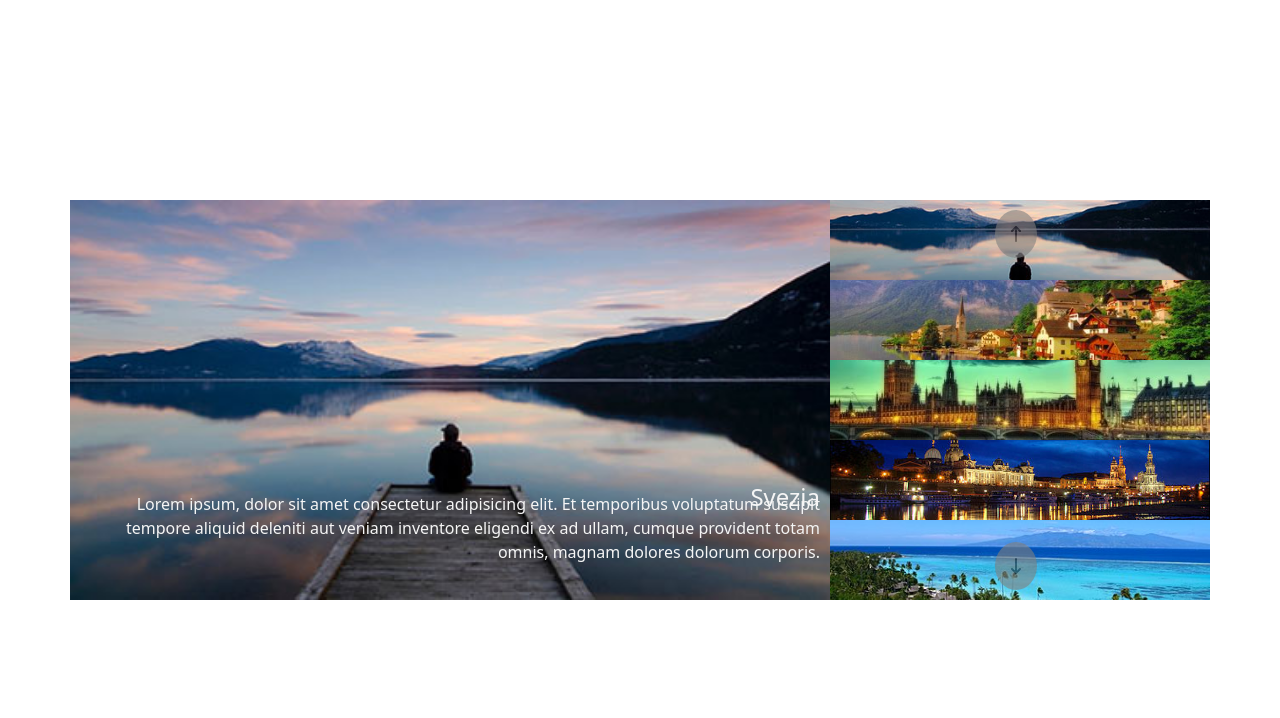
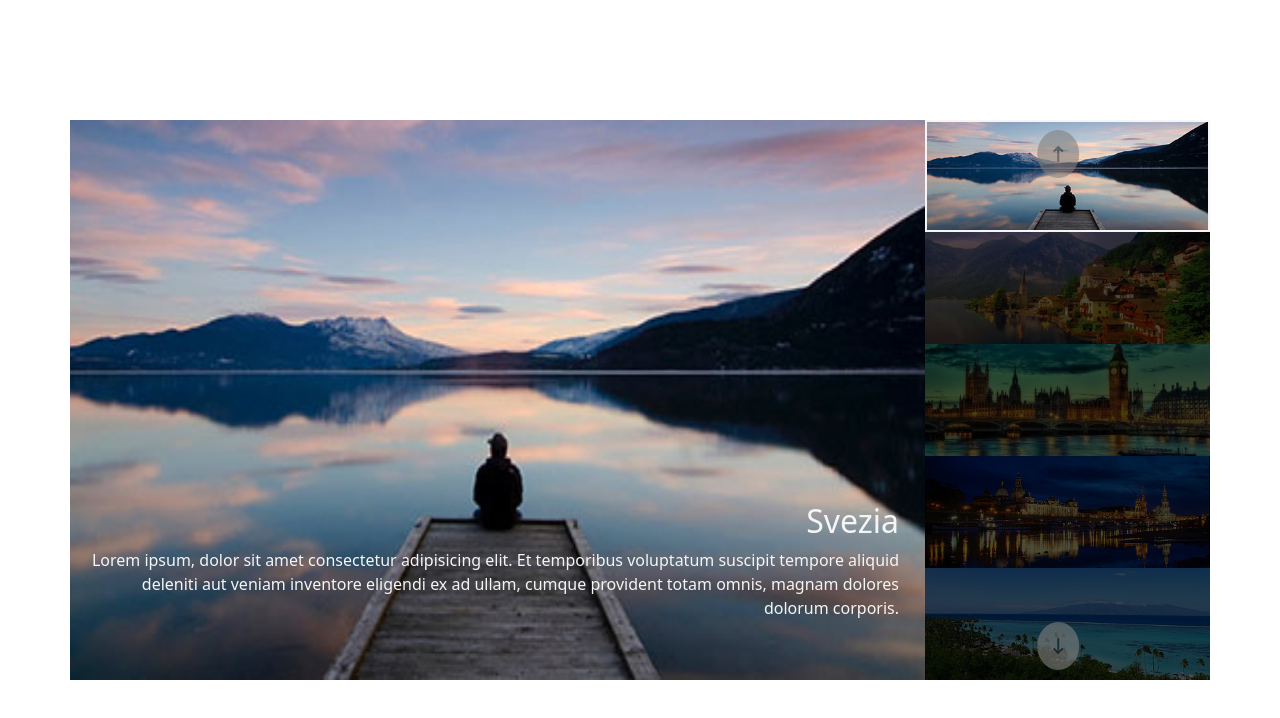
Before and after one commit to Mantured/js-array-carousel, a plain HTML site: page index.html in a window 1280 px wide. Drawn offline with nearby package versions, Linux system fonts and the light colour scheme.

Commit message:
rivisited with solution by lecture

```diff
--- a/css/style.css
+++ b/css/style.css
@@ -4,44 +4,56 @@
 	align-items: center;
 }
 
-.my-carousel {
-	height: 50vh;
+.items {
+	height: 70vh;
 	width: 100%;
 	text-align: right;
-	position: relative;
 }
 
-.my-carousel img {
+.item {
+	position: relative;
+	height: 100%;
+	display: none;
+}
+
+.item.active {
+	display: block;
+}
+
+.items img {
 	width: 100%;
 	height: 100%;
 }
 
-.my-carousel-imgs {
-	height: 50vh;
+.item-description {
+	position: absolute;
+	color: whitesmoke;
+	right: 10px;
+	bottom: 5%;
+	padding: 1rem;
+}
+
+.thumbnails {
+	height: 70vh;
 	position: relative;
 	width: 100%;
 }
 
-.my-carousel-imgs img {
+.thumbnail {
 	height: calc(100% / 5);
 	width: 100%;
-	object-fit: cover;
+	filter: brightness(0.3);
 }
 
-#title,
-#description {
-	position: absolute;
-	color: whitesmoke;
-	right: 10px;
+.thumbnail.active {
+	filter: brightness(1);
+	border: 2px solid whitesmoke;
 }
 
-#title {
-	bottom: 20%;
-}
-
-#description {
-	bottom: 5%;
-	width: 95%;
+.thumbnail img {
+	object-fit: cover;
+	height: 100%;
+	width: 100%;
 }
 
 div .fas {
@@ -51,8 +63,9 @@ div .fas {
 	border-radius: 50%;
 	opacity: 0.6;
 	right: 40%;
-	transform: translateX(-50%);
+	transform: translateX(-40%);
 	cursor: pointer;
+	z-index: 1;
 }
 div .fa-arrow-up-long {
 	top: 10px;
--- a/index.html
+++ b/index.html
@@ -23,21 +23,29 @@
             <div class="container">
                 <div class="row">
                     <!-- immagini principali con titile e testo -->
-                    <div class="col-8 p-0">
-                        <div class="my-carousel">
-                            <img src="img/01.jpg" alt="random pic" id="main-img">
-                            <h4 id="title">Svezia</h4>
-                            <p id="description">Lorem ipsum, dolor sit amet consectetur adipisicing elit. Et temporibus voluptatum suscipit tempore aliquid deleniti aut veniam inventore eligendi ex ad ullam, cumque provident totam omnis, magnam dolores dolorum corporis.</p>
+                    <div class="col-9 p-0">
+                        <div class="items">
+<!--                           <div class="item">
+                                <img src="img/01.jpg" alt="random pic" >
+                                <div class="item-txt">
+                                    <h4>Svezia</h4>
+                                    <p>Lorem ipsum, dolor sit amet consectetur adipisicing elit. Et temporibus voluptatum suscipit tempore aliquid deleniti aut veniam inventore eligendi ex ad ullam, cumque provident totam omnis, magnam dolores dolorum corporis.</p>
+                                </div>
+                            </div> -->
                         </div>
                     </div>
                     <!-- carosello delle immagini -->
-                    <div class="col-4 p-0">
-                        <div class="my-carousel-imgs">
-                            <img src="img/01.jpg" alt="">
-                            <img src="img/02.jpg" alt="">
-                            <img src="img/03.jpg" alt="">
-                            <img src="img/04.jpg" alt="">
-                            <img src="img/05.jpg" alt="">
+                    <div class="col p-0">
+                        <div class="thumbnails">
+<!--                           <div class="thumbnail">
+                                <img src="img/01.jpg" alt="random pic" id="main-img">
+                                <img src="img/01.jpg" alt="random pic" id="main-img">
+                                <img src="img/01.jpg" alt="random pic" id="main-img">
+                                <img src="img/01.jpg" alt="random pic" id="main-img">
+                                <img src="img/01.jpg" alt="random pic" id="main-img">
+                                <i class="fas fa-arrow-down-long" id="down"></i>
+                                <i class="fas fa-arrow-up-long" id="up"></i>
+                            </div> -->
                             <i class="fas fa-arrow-down-long" id="down"></i>
                             <i class="fas fa-arrow-up-long" id="up"></i>
                         </div>
@@ -45,24 +53,6 @@
                 </div>
             </div>
         </section>
-
-<!--  <section class="container">
-            <div class="row">
-                <div class="col px-0 position-relative">
-                    <img class="img-fluid" id="my-img-main" alt="photo carousel">
-                    <h2 id="title"></h2>
-                    <p id="description"></p>
-                </div>
-                <div class="col-3 px-0 position-relative" id="carousel-container">
-                    <div>
-                        <i class="fas fa-arrow-up-long" id="up"></i>
-                    </div>
-                    <div>
-                        <i class="fas fa-arrow-down-long" id="down"></i>
-                    </div>
-                </div>
-            </div>
-        </section> -->
     </main>
 
 
--- a/js/main.js
+++ b/js/main.js
@@ -1,4 +1,4 @@
-const items = [
+const images = [
     'img/01.jpg',
     'img/02.jpg',
     'img/03.jpg',
@@ -22,80 +22,83 @@ const text = [
     'Et temporibus voluptatum suscipit tempore aliquid deleniti aut veniam inventore eligendi ex ad ullam,',
 ]
 
+itemsContent  = '';
+thumbnailsContent  = '';
+/* let i = 0
+while (images.length != 0) {
+        itemsContent += `
+        <div class="item">
+            <img src="${images[i]}" alt="${title[i]} picture">
+            <div class="item-description px-3">
+                <h2>${title[i]}</h2>
+                <p>${text[i]}</p>
+            </div>
+        </div>`
+
+        thumbnailsContent += `
+        <div class="thumbnail">
+            <img src="${images[i]}" alt="Thumbnail of ${title[i]} picture">
+        </div>`
+    i++
+    } */
 
 
 
-// mi trasformo i miei elementi in variabili const che poi non tocco più
+for (let i = 0 ; i < images.length ; i++){
+    itemsContent += `
+    <div class="item">
+        <img src="${images[i]}" alt="${title[i]} picture">
+        <div class="item-description px-3">
+            <h2>${title[i]}</h2>
+            <p>${text[i]}</p>
+        </div>
+    </div>`
 
-/* const myImg = document.getElementById('my-img-main');
-const myTitle = document.getElementById('title');
-const description = document.getElementById('description');
-const carouselContainer = document.getElementById('carousel-container');
-
-//mi serve un indicatore che conti dove sono partendo da zero index [0]
-
-let elementIndex = 0;
-
-for (let i = 0; i < items.length; i++) {
-    if (i === 0) {
-        myImg.src = items[i];
-        myTitle.innerHTML = title[i];
-        description.innerHTML = text[i];
-    }
-    // aggiungo le immagini al file html
-    // let carouselContent  = '';
-    // aggiungo la variabile che va a crearmi img dentro il div l
-    const myNewImg = document.createElement('img');
-    //devo aggiungere le immagini del carosello lateraale
-    //adesso mynewimg assume il vaolore del iesimo item
-    myNewImg.src = items[i];
-    myNewImg.classList.add('carousel-side');
-    // condizione per non spaccare tutto che non va più avanti if
-    //mi serve la variabile container carousel
-    if (i === 0) myNewImg.classList.add('active');
-    carouselContainer.appendChild(myNewImg);
+    thumbnailsContent += `
+    <div class="thumbnail">
+        <img src="${images[i]}" alt="Thumbnail of ${title[i]} picture">
+    </div>`
 }
 
-const upBtn = document.getElementById('up');
+const itemsElement = document.querySelector('.items');
+itemsElement.innerHTML = itemsContent;
+const thumbnailsElement = document.querySelector('.thumbnails');
+thumbnailsElement.innerHTML += thumbnailsContent;
+
+
+
+let activeElement = 0;
+
+function active() {
+    document.getElementsByClassName('item')[activeElement].classList.add('active');
+    document.getElementsByClassName('thumbnail')[activeElement].classList.add('active');
+}
+function unactive() {
+    document.getElementsByClassName('item')[activeElement].classList.remove('active');
+    document.getElementsByClassName('thumbnail')[activeElement].classList.remove('active');
+}
+
+active(); //ho bisogno che all'apertura della pagina siano attivi
+
+function prev() {
+    unactive();
+    if( activeElement === 0){
+        activeElement = images.length - 1;
+    } else {
+        activeElement--;
+    }
+    active();
+};
 
 function next() {
-    const imgList = document.querySelector('.carousel-side');
+    unactive();
+    if( activeElement === images.length - 1){
+        activeElement = 0;
+    } else {
+        activeElement++;
+    }
+    active();
+};
 
-    for (let i = 0; i < imgList.length; i++) {
-        imgList[i].classList.remove('active');
-    }
-    //ripesco l'elementindex
-    elementIndex++; // elementindex = elementindex + 1
-    myImg.src = items[elementIndex];
-    imgList[elementIndex].classList.add('active');
-    myTitle.innerHTML = title[elementIndex];
-    description.innerHTML = text[elementIndex];
-}
-
-upBtn.addEventListener(`click`, next); */
-
-
-/* const carouselWrapper = document.querySelector('div.carousel-container');
-carouselWrapper.innerHTML += carouselContent ;
-//ora ho le img non visibili nel file html all'interno di my-img
-
-//lista elementi aggiunti al container principale !attenzione la "s" è fondamentale
-const carouselElements = document.getElementsByClassName('my-img');
-console.log(carouselElements); //ottimo
-
-carouselElements[0].classList.add('my-active');
-
-// inizializzo il bottone o freccia che sia
-const nextBtn = document.querySelector('i.fa-arrow-right-long');
-const previousBtn = document.querySelector('i.fa-arrow-left-long');
-
-let activeElement = 0;
-let unActiveElement = !activeElement;
-
-// sia il caso di creare una funzione e poi un EventListner?
-
-nextBtn.addEventListener('click', function () {
-    carouselElements[activeElement].classList.remove('my-active');
-    activeElement++;
-    carouselElements[activeElement].classList.add('my-active');
-}); */
+document.querySelector('#down').addEventListener('click', next);
+document.querySelector('#up').addEventListener('click', prev);
```
